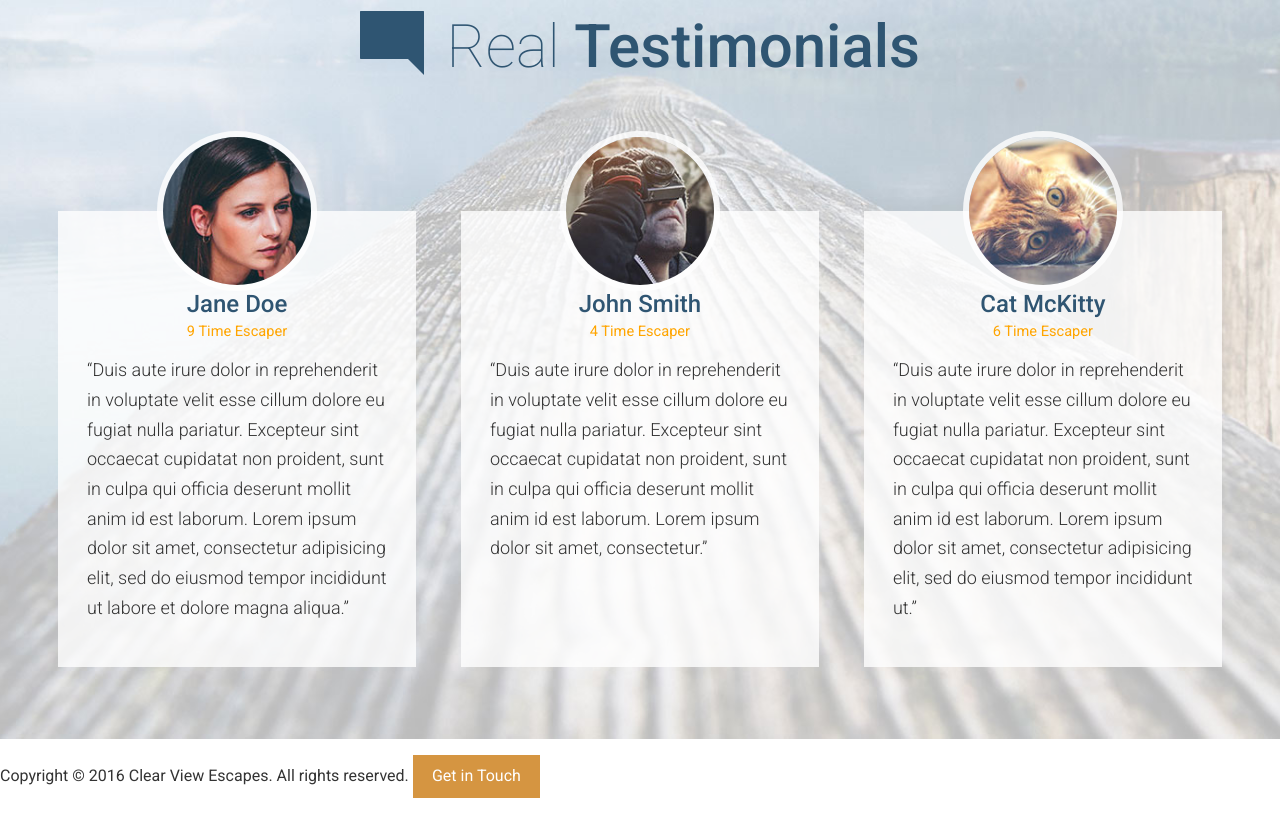
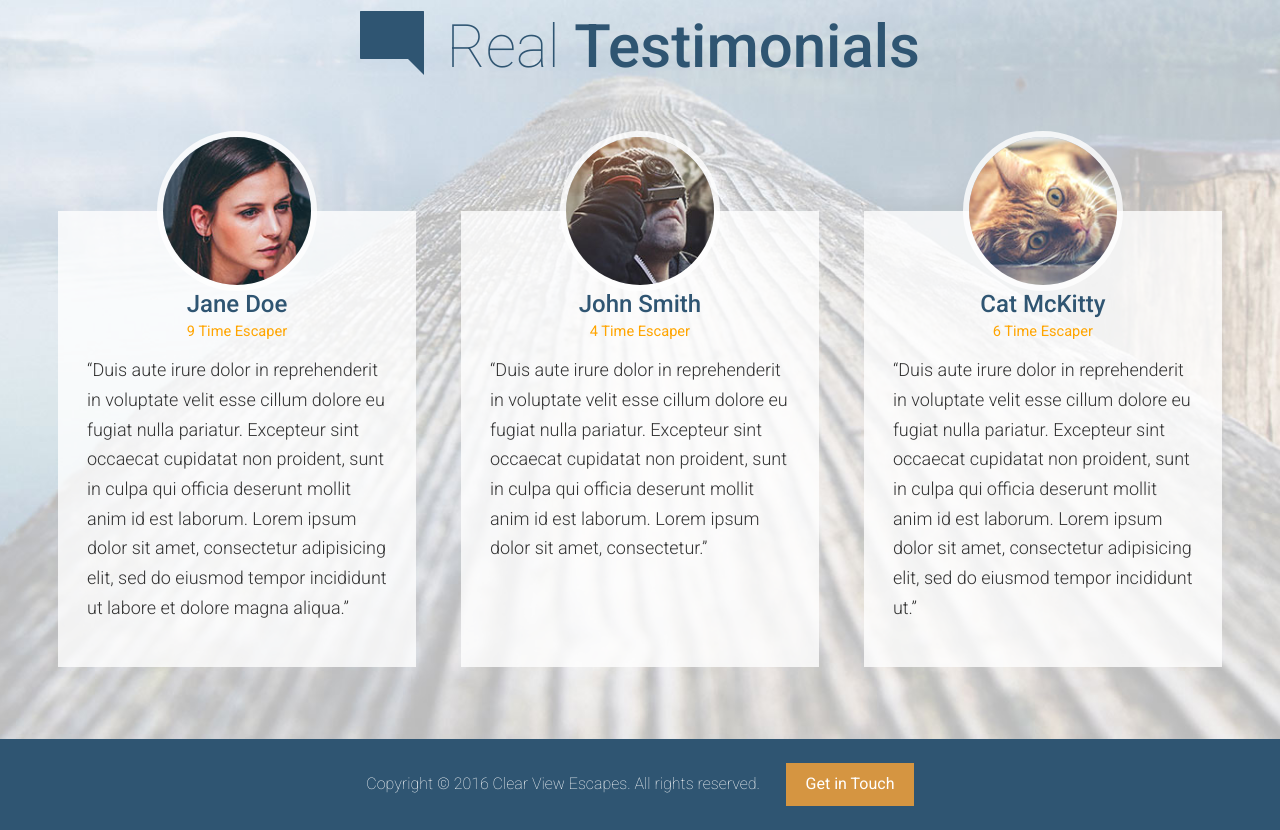
Before and after one commit to AnjoTadena/travel-site, a website: page app/index.html in a window 1280 px wide. Shown: the part 3188-4018 px from the top of the page. Drawn offline with Linux system fonts and the light colour scheme.

Commit message:
Completed styling the footer.

```diff
--- a/app/index.html
+++ b/app/index.html
@@ -151,8 +151,13 @@
     </div>
   </div>
 
-  <footer>
-    <p>Copyright &copy; 2016 Clear View Escapes. All rights reserved. <a href="#" class="btn btn--orange">Get in Touch</a></p>
+  <footer class="site-footer">
+    <div>
+      <p>
+        <span class="site-footer__text">Copyright &copy; 2016 Clear View Escapes. All rights reserved.</span>
+        <a href="#" class="btn btn--orange">Get in Touch</a>
+      </p>
+    </div>
   </footer>
 </body>
 </html>
--- /dev/null
+++ b/app/styles/modules/_site-footer.css
@@ -0,0 +1,18 @@
+.site-footer {
+    background-color: $mainBlue;
+    color: #fff;
+    padding: .5rem 0;
+    text-align: center;
+
+    &__text {
+        display: block;
+        margin-bottom: 1rem;
+        font-weight: 200;
+
+        @mixin atMedium {
+            display: inline;
+            margin-bottom: 0;
+            margin-right: 1.4rem;
+        }
+    }
+}
--- a/app/styles/styles.css
+++ b/app/styles/styles.css
@@ -13,3 +13,4 @@
 @import "modules/_feature-item";
 @import "modules/_testimonial";
 @import "modules/_sprite";
+@import "modules/_site-footer";
```
Also changed, not shown: app/dist/styles/styles.css.
